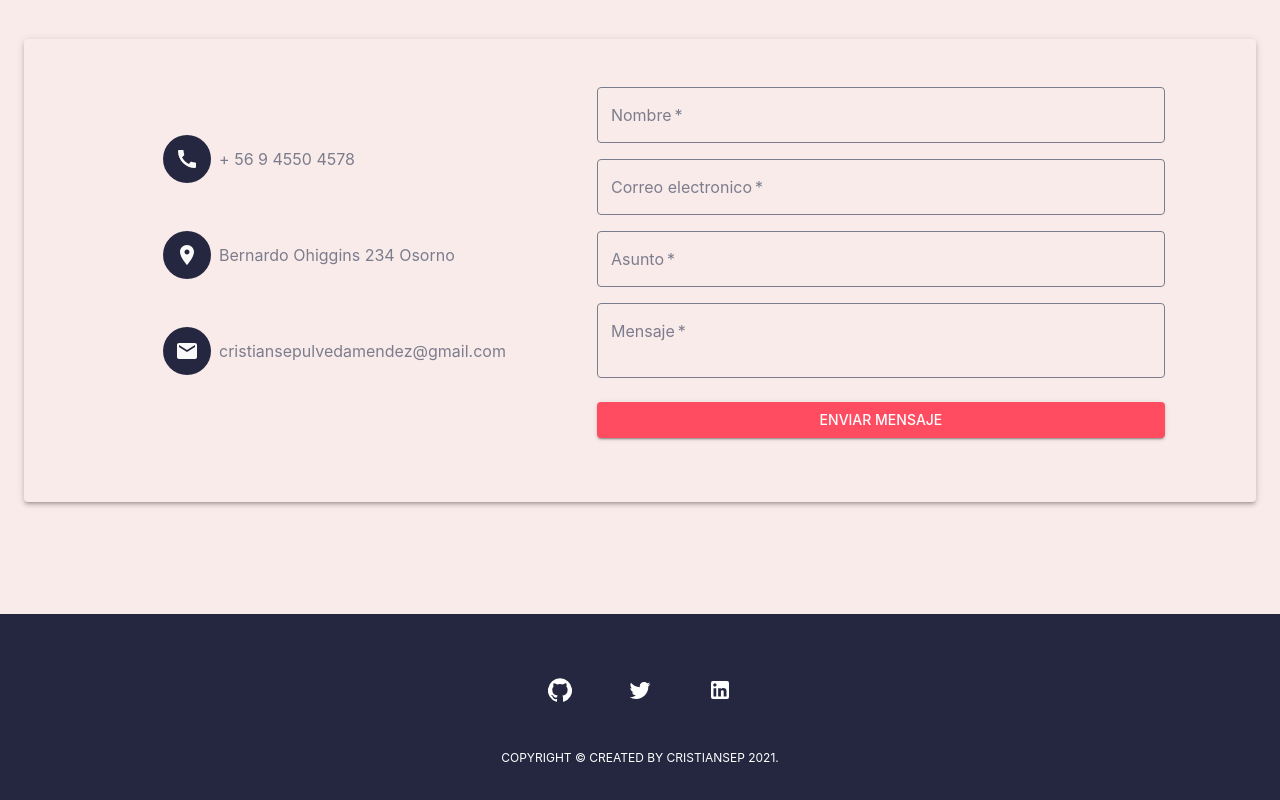
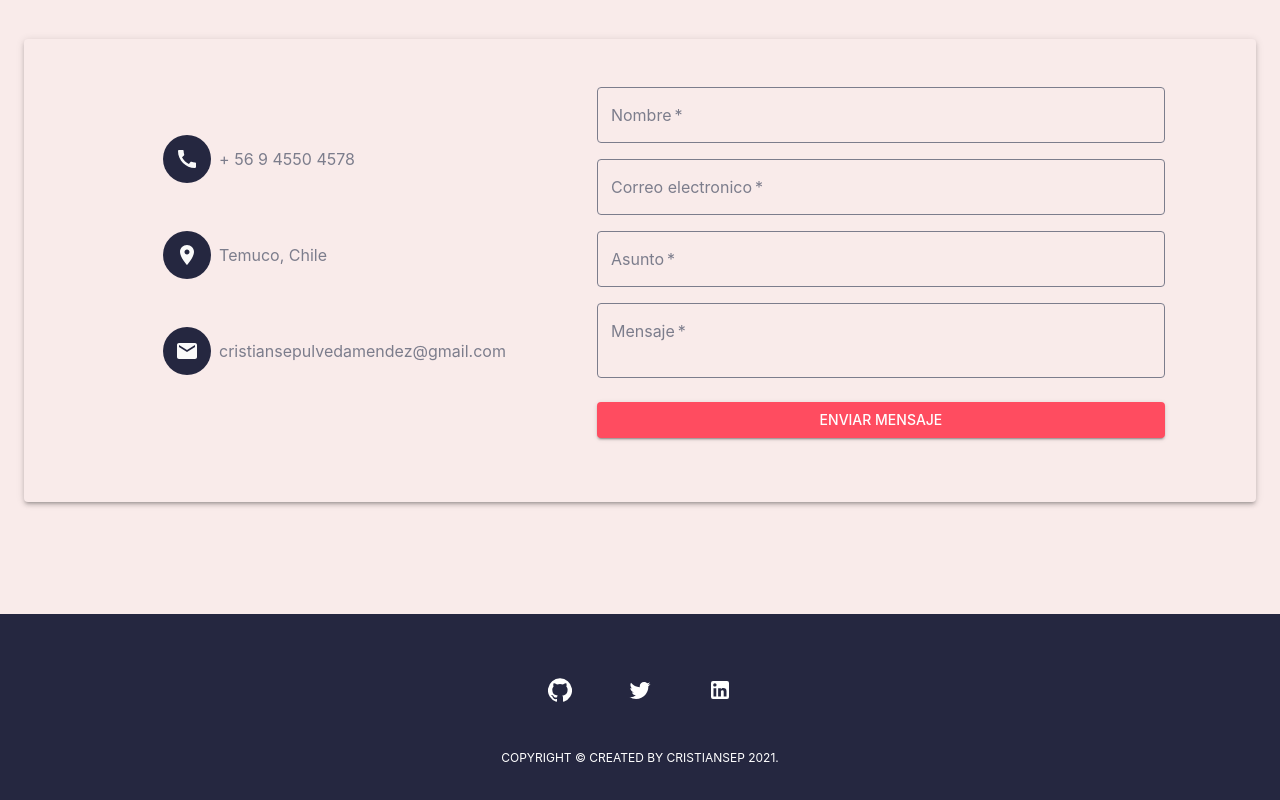
Before and after one commit to cristiansep/nextjs-material_ui-portfolio, a Next.js app: page / in a window 1280 px wide. Shown: the part 4474-5274 px from the top of the page. Built offline with nearby package versions, Linux system fonts and the light colour scheme; no server answers.

Commit message:
update address

```diff
--- a/data/index.js
+++ b/data/index.js
@@ -126,7 +126,7 @@ export const headData = {
     {
       id:uuidv4(),
       phone: '+ 56 9 4550 4578',
-      address: 'Bernardo Ohiggins 234 Osorno',
+      address: 'Temuco, Chile',
       email: 'cristiansepulvedamendez@gmail.com',
     },
   ]
```
